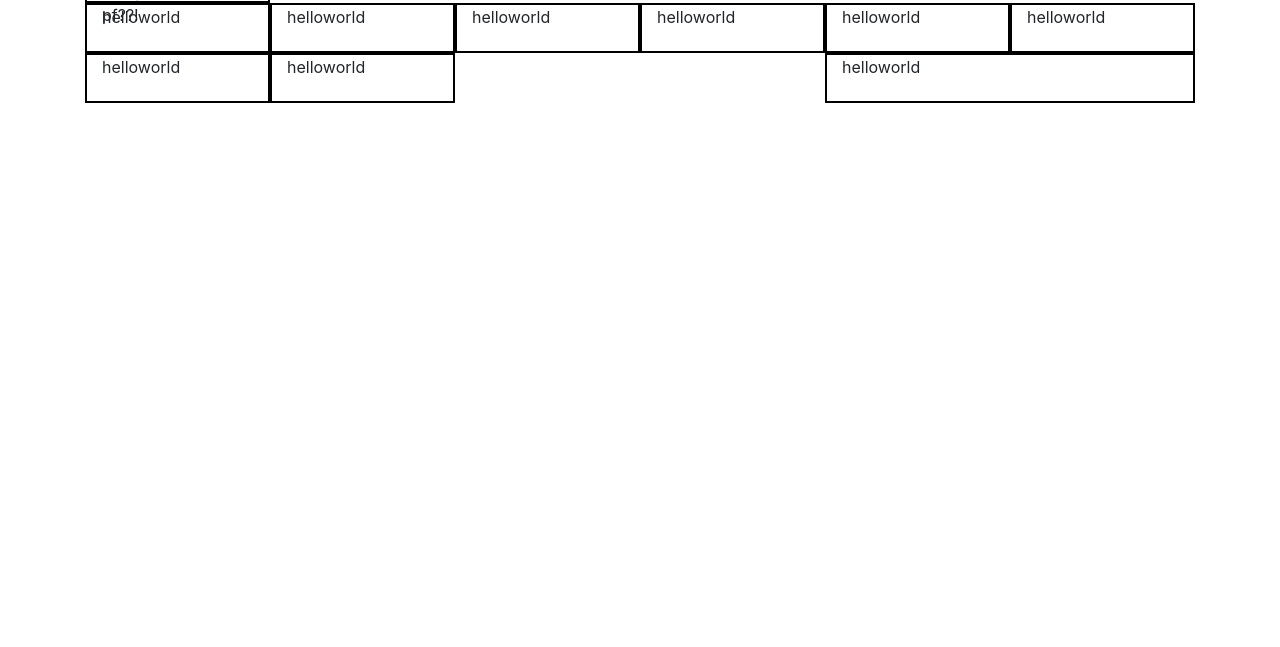
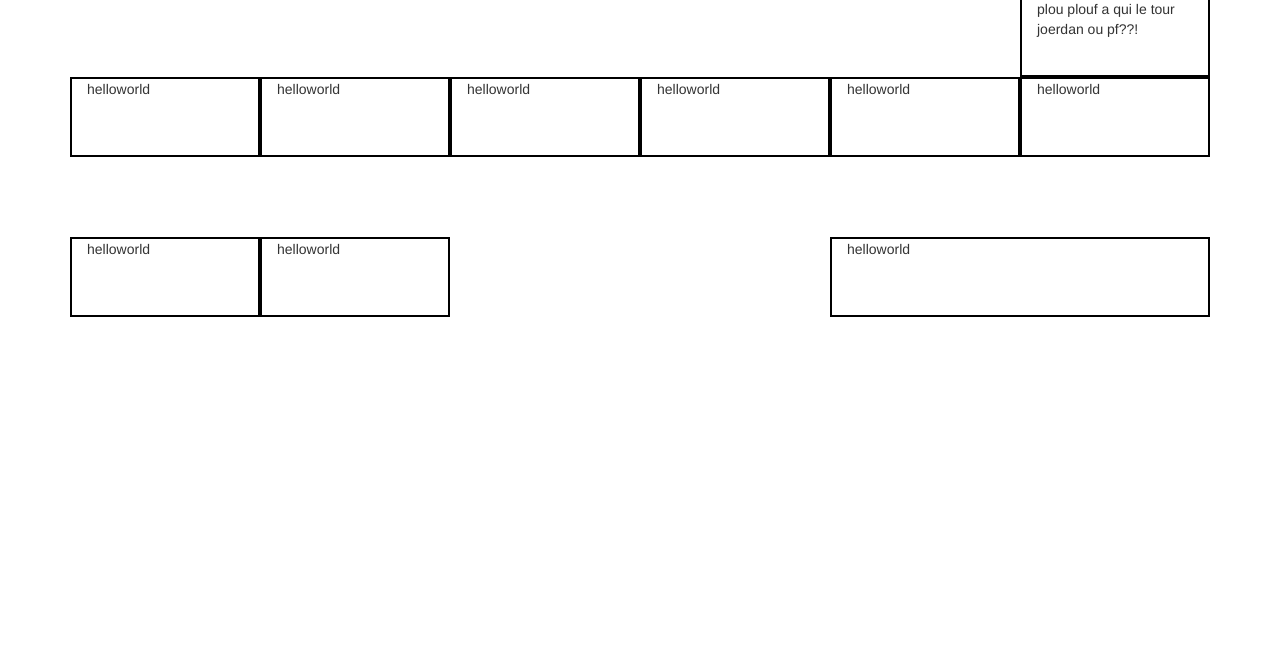
Before and after one commit to isa11/placement, a website: page index.html in a window 1280 px wide. Shown: the part 153-800 px from the top of the page. Drawn offline with nearby package versions, Linux system fonts and the light colour scheme; no server answers.

Commit message:
modifié

```diff
--- a/style.css
+++ b/style.css
@@ -1,14 +1,25 @@
 .col-sm-2{
 
 	border:2px solid black;
-	height: 50px;
+	height: 80px;
+
 
 
 }
+
+.col-sm-12{
+
+	height: 80px;
+}
+
 .leo{
 
 	border:2px solid black;
-	height: 50px;
+	height: 80px;
 
 
 }
+img {
+	width: 40px;
+	height: auto;
+}
```
Also changed, not shown: package.json (added, +16 -0 lines), 1 other file.
